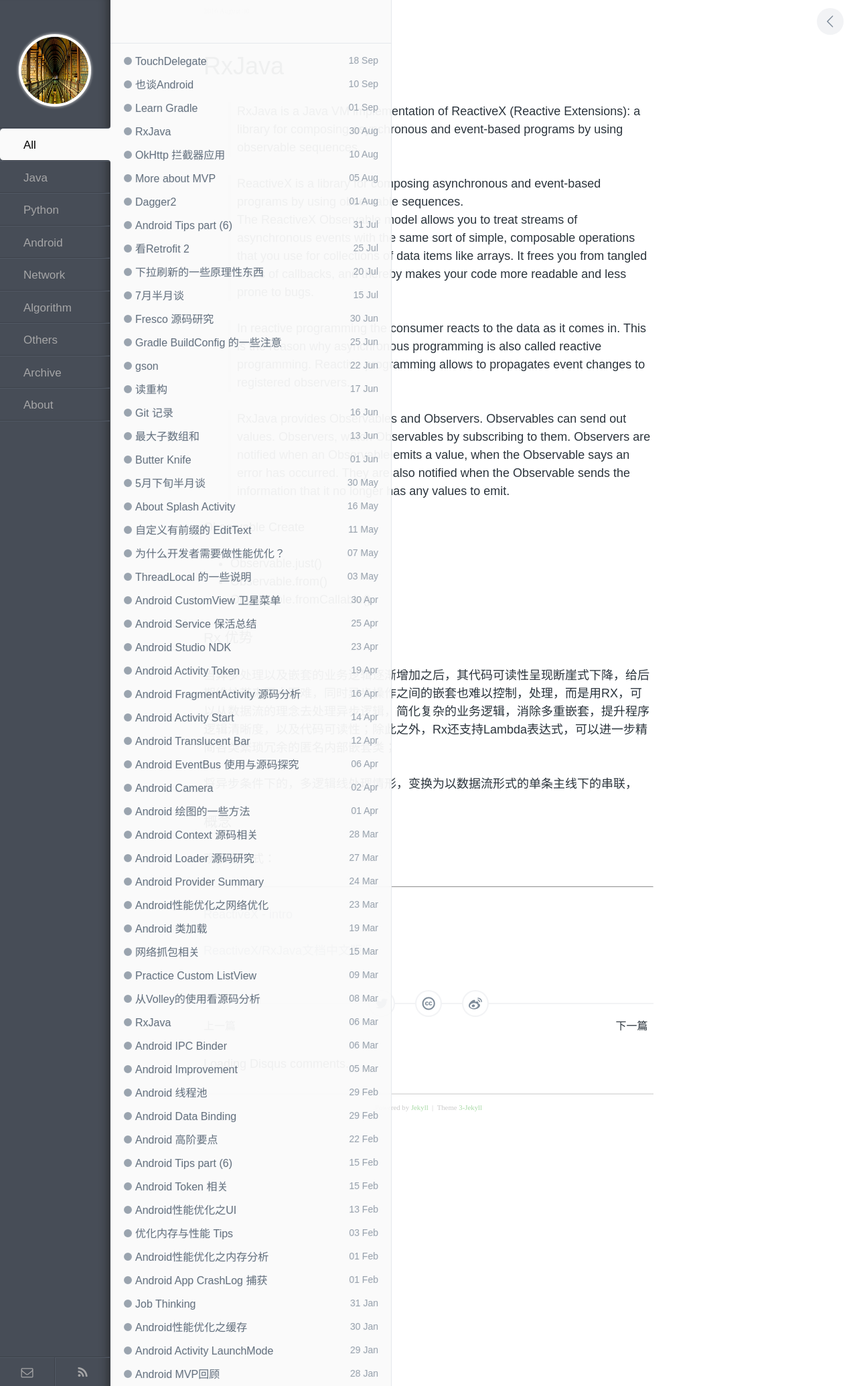
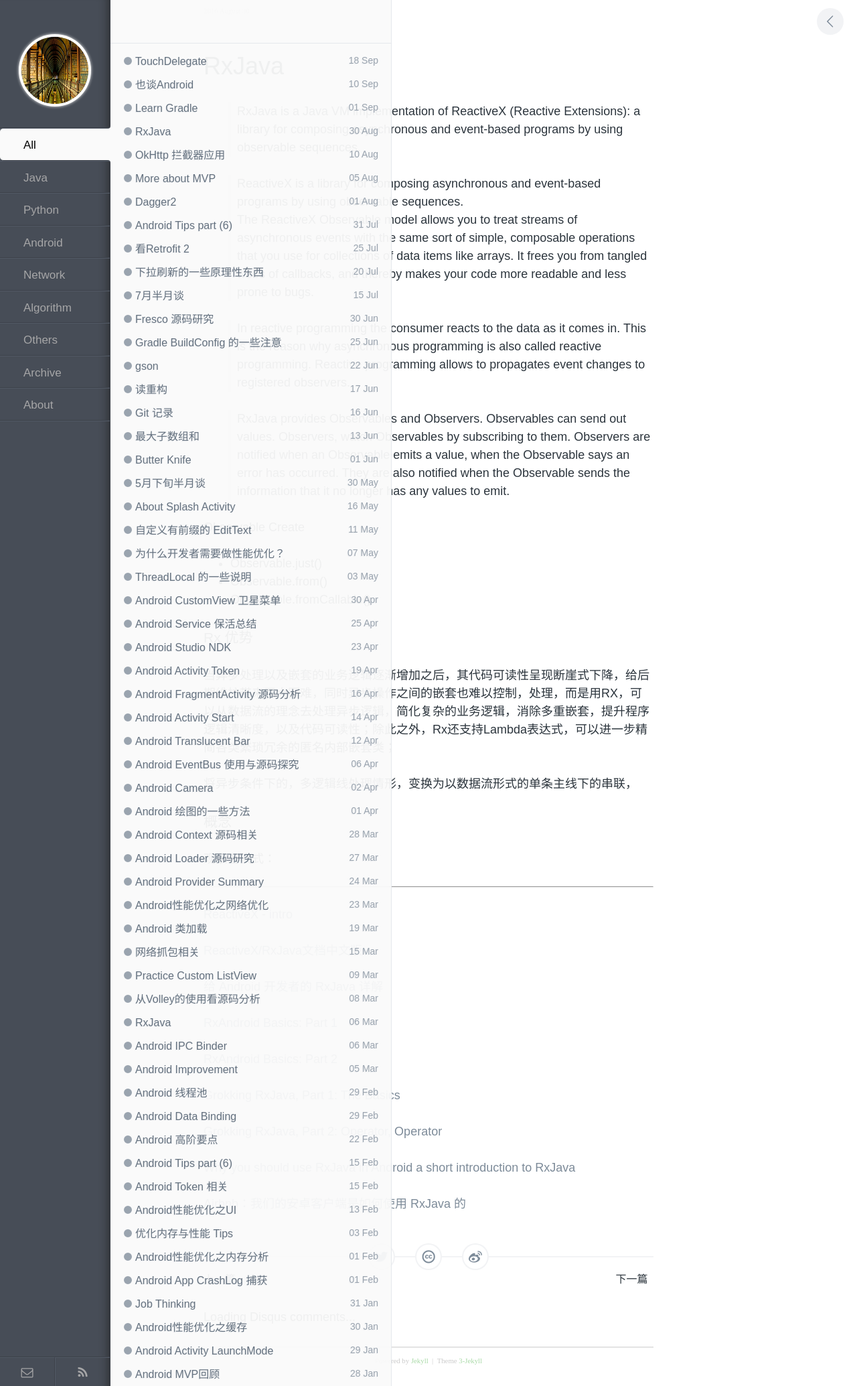
Before and after one commit to enlipan/enlipan.github.io, a Jekyll site: the page built from _posts/2016-08-30-rxjava-intro.md, in a window 1280 px wide. Shown: the whole page at 67% size. Built offline with Jekyll 4.4.1, drawn with Linux system fonts in a browser that asks for light colours; nearby versions of some CDN libraries; comment, search, counter and statistics services are not loaded.

Commit message:
modify page rxjava

```diff
--- a/_posts/2016-08-30-rxjava-intro.md
+++ b/_posts/2016-08-30-rxjava-intro.md
@@ -48,3 +48,17 @@
 [ReactiveX - intro](http://reactivex.io/intro.html)
 
 [ReactiveX/RxJava文档中文版](https://mcxiaoke.gitbooks.io/rxdocs/content/)
+
+[给 Android 开发者的 RxJava 详解](http://gank.io/post/560e15be2dca930e00da1083)
+
+[RxAndroid Basics: Part 1](https://medium.com/@kurtisnusbaum/rxandroid-basics-part-1-c0d5edcf6850#.8tt6ccqfu)
+
+[RxAndroid Basics: Part 2](https://medium.com/@kurtisnusbaum/rxandroid-basics-part-2-6e877af352#.yqf22uuvf)
+
+[Grokking RxJava, Part 1: The Basics](http://blog.danlew.net/2014/09/15/grokking-rxjava-part-1/)
+
+[Grokking RxJava, Part 2: Operator, Operator](http://blog.danlew.net/2014/09/22/grokking-rxjava-part-2/)
+
+[Why you should use RxJava in Android a short introduction to RxJava](http://blog.feedpresso.com/2016/01/25/why-you-should-use-rxjava-in-android-a-short-introduction-to-rxjava.html)
+
+[Airbnb：我们的安卓客户端是如何使用 RxJava 的](https://realm.io/cn/news/kau-felipe-lima-adopting-rxjava-airbnb-android/)
```
